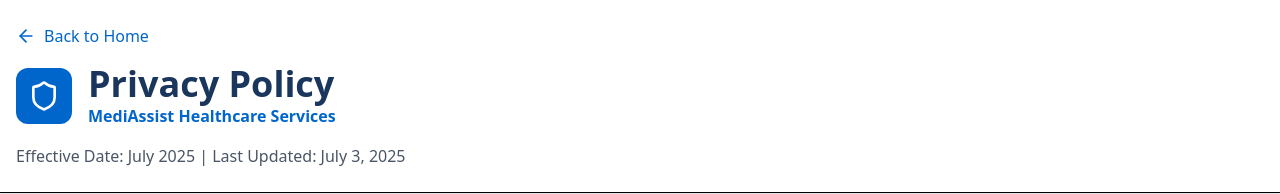
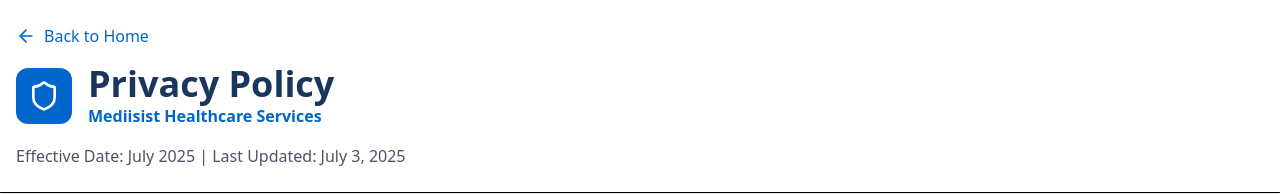
Before and after one commit to TheBinaryOrbit/Mediisist-Main-Web, a Next.js app in the folder frontend/: page /privecypolicy in a window 1280 px wide. Shown: the top 194 px of the page. Built offline with nearby package versions, Linux system fonts and the light colour scheme.

Commit message:
refactor : change the spell

```diff
--- a/frontend/app/privecypolicy/page.tsx
+++ b/frontend/app/privecypolicy/page.tsx
@@ -89,7 +89,7 @@
             </div>
             <div>
               <h1 className="text-4xl font-bold text-[#1a365d]">Privacy Policy</h1>
-              <p className="text-[#0066cc] font-semibold">MediAssist Healthcare Services</p>
+              <p className="text-[#0066cc] font-semibold">Mediisist Healthcare Services</p>
             </div>
           </div>
           <p className="text-gray-600">Effective Date: July 2025 | Last Updated: July 3, 2025</p>
```
